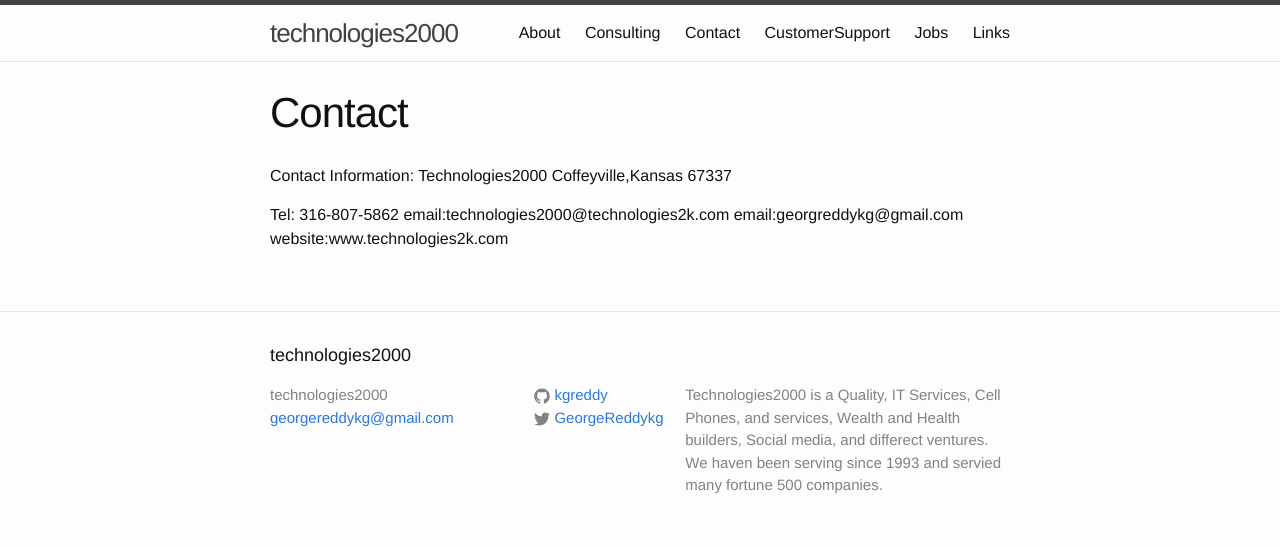
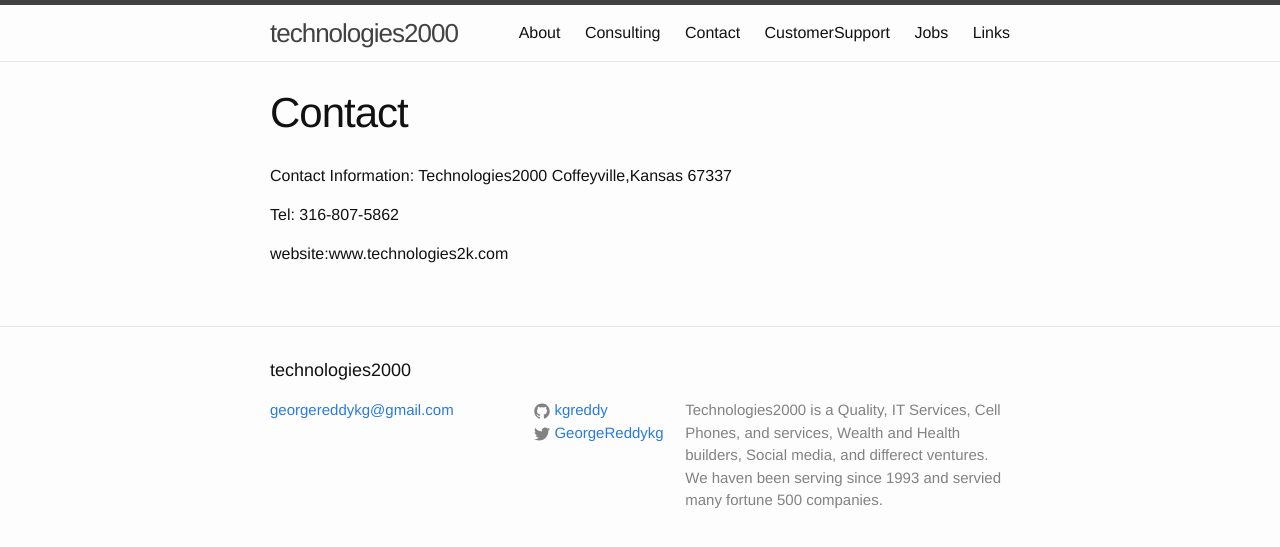
Before and after one commit to KGReddy/technologies2000, a Jekyll site: the page built from contact.md, in a window 1280 px wide. Shown: the top 547 px of the page. Built offline with Jekyll 4.4.1, drawn with Linux system fonts in a browser that asks for light colours.

Commit message:
jekey display -

```diff
--- a/_includes/footer.html
+++ b/_includes/footer.html
@@ -7,7 +7,7 @@
     <div class="footer-col-wrapper">
       <div class="footer-col  footer-col-1">
         <ul class="contact-list">
-          <li>{{ site.title }}</li>
+          <!--<li>{{ site.title }}</li> -->
           <li><a href="mailto:{{ site.email }}">{{ site.email }}</a></li>
         </ul>
       </div>
--- a/contact.md
+++ b/contact.md
@@ -10,6 +10,6 @@ Technologies2000
 Coffeyville,Kansas 67337
 
 Tel: 316-807-5862
-email:technologies2000@technologies2k.com
-email:georgreddykg@gmail.com
+
+
 website:www.technologies2k.com
--- a/index.html
+++ b/index.html
@@ -23,6 +23,8 @@ Oracle
 Data Bases
 Testing Tools & Scripts
 Data Warehouse
+
+<!--
   <h1 class="page-heading">Posts</h1>
 
   <ul class="post-list">
@@ -36,6 +38,7 @@ Data Warehouse
       </li>
     {% endfor %}
   </ul>
+-->
 
   <p class="rss-subscribe">subscribe <a href="{{ "/feed.xml" | prepend: site.baseurl }}">via RSS</a></p>
 
```
